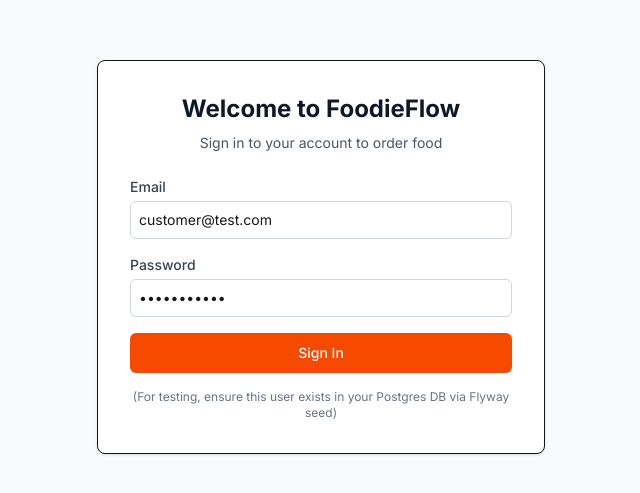
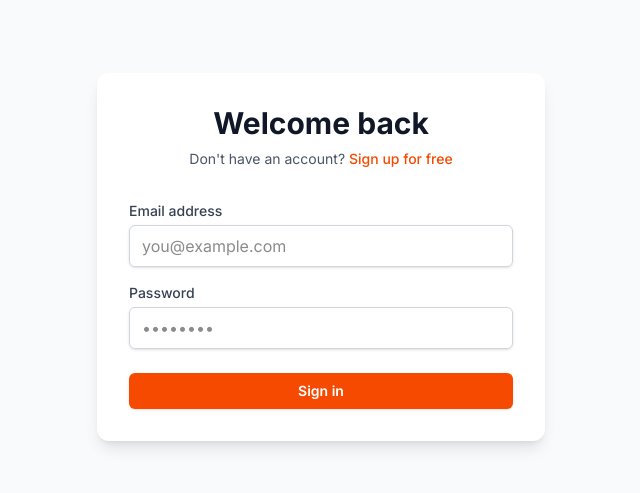
Before and after one commit to amitchavan26/foodieflow-saas, a Next.js app in the folder frontend/: page /login in a window 1280 px wide. Shown: the part 143-636 px from the top of the page, without its empty margins (319-959 px from the left). Built offline with nearby package versions, Linux system fonts and the light colour scheme; no server answers.

Commit message:
feat: add login and register pages

```diff
--- a/frontend/src/app/login/page.tsx
+++ b/frontend/src/app/login/page.tsx
@@ -2,66 +2,61 @@
 
 import { useState } from "react";
 import { useRouter } from "next/navigation";
-import { login } from "@/lib/api";
-import { Button } from "@/components/ui/button";
+import Link from "next/link";
 import { AlertCircle, Loader2 } from "lucide-react";
 
 export default function LoginPage() {
   const router = useRouter();
-  const [email, setEmail] = useState("customer@test.com"); // Pre-filled for easy testing
-  const [password, setPassword] = useState("password123");
+  const [email, setEmail] = useState("");
+  const [password, setPassword] = useState("");
+  const [error, setError] = useState("");
   const [isLoading, setIsLoading] = useState(false);
-  const [error, setError] = useState<string | null>(null);
 
   const handleSubmit = async (e: React.FormEvent) => {
     e.preventDefault();
-    setError(null);
+    setError("");
     setIsLoading(true);
 
     try {
-      await login(email, password);
-      // On success, redirect to home or the restaurant page
+      const response = await fetch(`${process.env.NEXT_PUBLIC_API_URL}/auth/login`, {
+        method: "POST",
+        headers: { "Content-Type": "application/json" },
+        body: JSON.stringify({ email, password }),
+      });
+
+      if (!response.ok) {
+        const errData = await response.json().catch(() => ({}));
+        throw new Error(errData.message || "Invalid email or password");
+      }
+
+      const data = await response.json();
+
+      // Save the JWT token to localStorage so api.ts can use it
+      localStorage.setItem("token", data.token);
+
+      // Redirect to home page
       router.push("/");
     } catch (err) {
-      setError(err instanceof Error ? err.message : "Invalid email or password");
+      setError(err instanceof Error ? err.message : "Login failed. Please try again.");
     } finally {
       setIsLoading(false);
     }
   };
 
   return (
-    <main className="flex min-h-screen items-center justify-center bg-gray-50 p-6">
-      <div className="w-full max-w-md rounded-lg border bg-white p-8 shadow-sm">
-        <div className="mb-6 text-center">
-          <h1 className="text-2xl font-bold text-gray-900">Welcome to FoodieFlow</h1>
-          <p className="mt-2 text-sm text-gray-600">Sign in to your account to order food</p>
+    <main className="flex min-h-screen items-center justify-center bg-gray-50 px-4 py-12">
+      <div className="w-full max-w-md space-y-8 rounded-xl bg-white p-8 shadow-lg">
+        <div className="text-center">
+          <h2 className="text-3xl font-bold text-gray-900">Welcome back</h2>
+          <p className="mt-2 text-sm text-gray-600">
+            Don't have an account?{" "}
+            <Link href="/register" className="font-medium text-orange-600 hover:text-orange-500">
+              Sign up for free
+            </Link>
+          </p>
         </div>
 
-        <form onSubmit={handleSubmit} className="space-y-4">
-          <div>
-            <label className="mb-1 block text-sm font-medium text-gray-700">Email</label>
-            <input
-              type="email"
-              value={email}
-              onChange={(e) => setEmail(e.target.value)}
-              className="w-full rounded-md border border-gray-300 p-2 text-sm focus:outline-none focus:ring-2 focus:ring-orange-500"
-              required
-              disabled={isLoading}
-            />
-          </div>
-
-          <div>
-            <label className="mb-1 block text-sm font-medium text-gray-700">Password</label>
-            <input
-              type="password"
-              value={password}
-              onChange={(e) => setPassword(e.target.value)}
-              className="w-full rounded-md border border-gray-300 p-2 text-sm focus:outline-none focus:ring-2 focus:ring-orange-500"
-              required
-              disabled={isLoading}
-            />
-          </div>
-
+        <form className="mt-8 space-y-6" onSubmit={handleSubmit}>
           {error && (
             <div className="flex items-center rounded-md bg-red-50 p-3 text-sm text-red-700">
               <AlertCircle className="mr-2 h-4 w-4 flex-shrink-0" />
@@ -69,14 +64,41 @@
             </div>
           )}
 
-          <Button type="submit" variant="primary" isLoading={isLoading} className="w-full">
-            {isLoading ? "Signing in..." : "Sign In"}
-          </Button>
+          <div className="space-y-4">
+            <div>
+              <label htmlFor="email" className="block text-sm font-medium text-gray-700">Email address</label>
+              <input
+                id="email"
+                type="email"
+                required
+                value={email}
+                onChange={(e) => setEmail(e.target.value)}
+                className="mt-1 block w-full rounded-md border border-gray-300 px-3 py-2 shadow-sm focus:border-orange-500 focus:outline-none focus:ring-1 focus:ring-orange-500"
+                placeholder="you@example.com"
+              />
+            </div>
+            <div>
+              <label htmlFor="password" className="block text-sm font-medium text-gray-700">Password</label>
+              <input
+                id="password"
+                type="password"
+                required
+                value={password}
+                onChange={(e) => setPassword(e.target.value)}
+                className="mt-1 block w-full rounded-md border border-gray-300 px-3 py-2 shadow-sm focus:border-orange-500 focus:outline-none focus:ring-1 focus:ring-orange-500"
+                placeholder="••••••••"
+              />
+            </div>
+          </div>
+
+          <button
+            type="submit"
+            disabled={isLoading}
+            className="flex w-full justify-center rounded-md bg-orange-600 px-4 py-2 text-sm font-semibold text-white shadow-sm hover:bg-orange-700 focus:outline-none focus:ring-2 focus:ring-orange-500 disabled:opacity-50"
+          >
+            {isLoading ? <Loader2 className="h-5 w-5 animate-spin" /> : "Sign in"}
+          </button>
         </form>
-
-        <p className="mt-4 text-center text-xs text-gray-500">
-          (For testing, ensure this user exists in your Postgres DB via Flyway seed)
-        </p>
       </div>
     </main>
   );
--- /dev/null
+++ b/frontend/src/app/register/page.tsx
@@ -0,0 +1,118 @@
+"use client";
+
+import { useState } from "react";
+import { useRouter } from "next/navigation";
+import Link from "next/link";
+import { AlertCircle, Loader2 } from "lucide-react";
+
+export default function RegisterPage() {
+  const router = useRouter();
+  const [fullName, setFullName] = useState("");
+  const [email, setEmail] = useState("");
+  const [password, setPassword] = useState("");
+  const [error, setError] = useState("");
+  const [isLoading, setIsLoading] = useState(false);
+
+  const handleSubmit = async (e: React.FormEvent) => {
+    e.preventDefault();
+    setError("");
+    setIsLoading(true);
+
+    try {
+      const response = await fetch(`${process.env.NEXT_PUBLIC_API_URL}/auth/register`, {
+        method: "POST",
+        headers: { "Content-Type": "application/json" },
+        body: JSON.stringify({
+          fullName,
+          email,
+          password,
+          role: "CUSTOMER" // Default role for new signups
+        }),
+      });
+
+      if (!response.ok) {
+        const errData = await response.json().catch(() => ({}));
+        throw new Error(errData.message || "Registration failed. Email might already be in use.");
+      }
+
+      // Success! Redirect to login
+      router.push("/login?registered=true");
+    } catch (err) {
+      setError(err instanceof Error ? err.message : "Registration failed. Please try again.");
+    } finally {
+      setIsLoading(false);
+    }
+  };
+
+  return (
+    <main className="flex min-h-screen items-center justify-center bg-gray-50 px-4 py-12">
+      <div className="w-full max-w-md space-y-8 rounded-xl bg-white p-8 shadow-lg">
+        <div className="text-center">
+          <h2 className="text-3xl font-bold text-gray-900">Create an account</h2>
+          <p className="mt-2 text-sm text-gray-600">
+            Already have an account?{" "}
+            <Link href="/login" className="font-medium text-orange-600 hover:text-orange-500">
+              Sign in
+            </Link>
+          </p>
+        </div>
+
+        <form className="mt-8 space-y-6" onSubmit={handleSubmit}>
+          {error && (
+            <div className="flex items-center rounded-md bg-red-50 p-3 text-sm text-red-700">
+              <AlertCircle className="mr-2 h-4 w-4 flex-shrink-0" />
+              {error}
+            </div>
+          )}
+
+          <div className="space-y-4">
+            <div>
+              <label htmlFor="fullName" className="block text-sm font-medium text-gray-700">Full Name</label>
+              <input
+                id="fullName"
+                type="text"
+                required
+                value={fullName}
+                onChange={(e) => setFullName(e.target.value)}
+                className="mt-1 block w-full rounded-md border border-gray-300 px-3 py-2 shadow-sm focus:border-orange-500 focus:outline-none focus:ring-1 focus:ring-orange-500"
+                placeholder="John Doe"
+              />
+            </div>
+            <div>
+              <label htmlFor="email" className="block text-sm font-medium text-gray-700">Email address</label>
+              <input
+                id="email"
+                type="email"
+                required
+                value={email}
+                onChange={(e) => setEmail(e.target.value)}
+                className="mt-1 block w-full rounded-md border border-gray-300 px-3 py-2 shadow-sm focus:border-orange-500 focus:outline-none focus:ring-1 focus:ring-orange-500"
+                placeholder="you@example.com"
+              />
+            </div>
+            <div>
+              <label htmlFor="password" className="block text-sm font-medium text-gray-700">Password</label>
+              <input
+                id="password"
+                type="password"
+                required
+                value={password}
+                onChange={(e) => setPassword(e.target.value)}
+                className="mt-1 block w-full rounded-md border border-gray-300 px-3 py-2 shadow-sm focus:border-orange-500 focus:outline-none focus:ring-1 focus:ring-orange-500"
+                placeholder="••••••••"
+              />
+            </div>
+          </div>
+
+          <button
+            type="submit"
+            disabled={isLoading}
+            className="flex w-full justify-center rounded-md bg-orange-600 px-4 py-2 text-sm font-semibold text-white shadow-sm hover:bg-orange-700 focus:outline-none focus:ring-2 focus:ring-orange-500 disabled:opacity-50"
+          >
+            {isLoading ? <Loader2 className="h-5 w-5 animate-spin" /> : "Create account"}
+          </button>
+        </form>
+      </div>
+    </main>
+  );
+}
```
